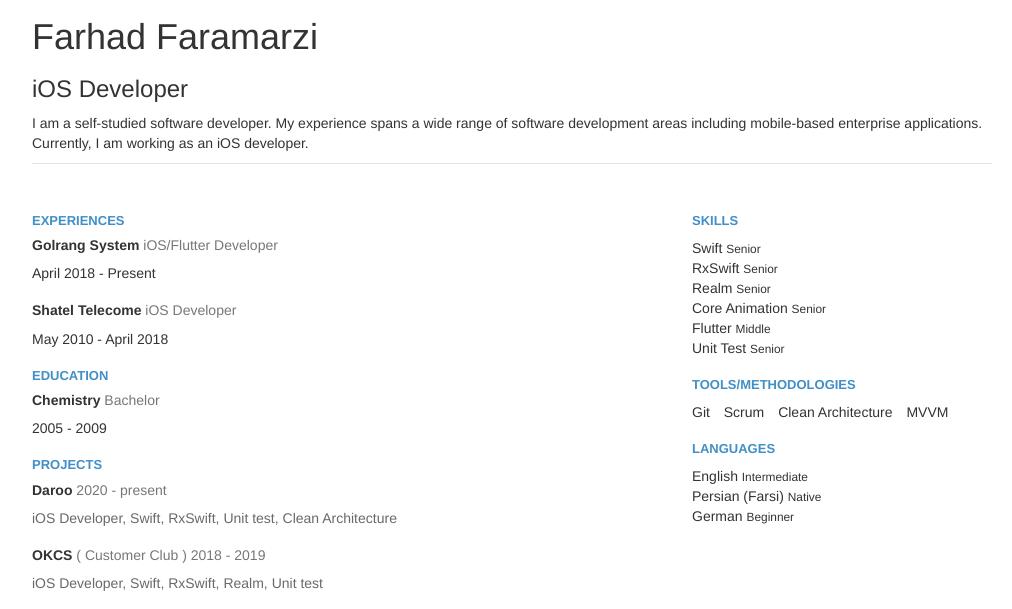
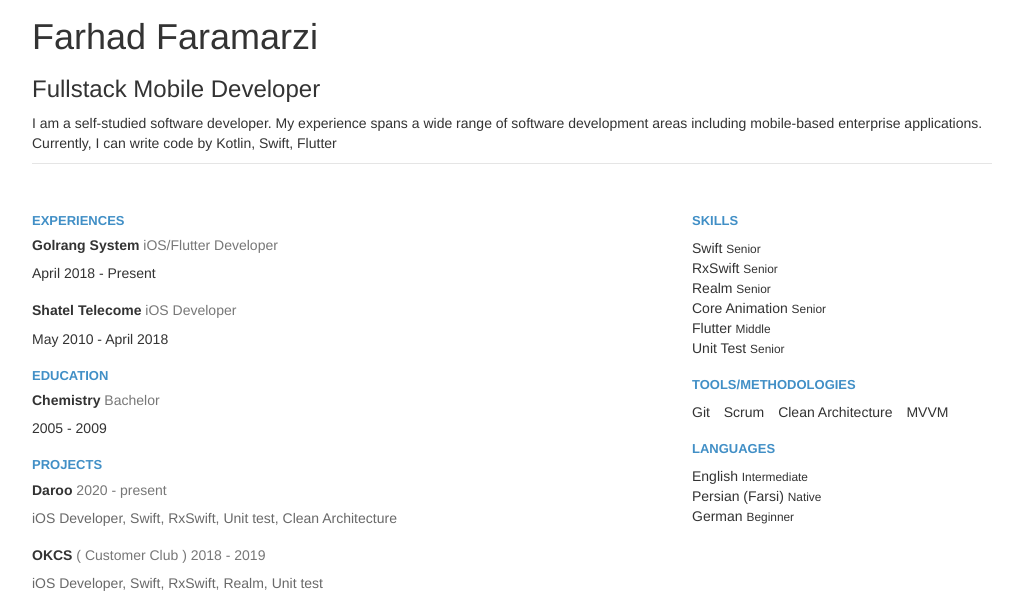
Before and after one commit to farhad1985/farhad1985.github.io, a plain HTML site: page index.html in a window 1280 px wide. Shown: the part 189-798 px from the top of the page, without its empty margins (128-1140 px from the left). Drawn offline with Linux system fonts and the light colour scheme.

Commit message:
Update index.html

```diff
--- a/index.html
+++ b/index.html
@@ -8,7 +8,7 @@
             <div class=col-xs-8>
                 <img width="150" src="./pic.jpg" alt="Avatar" />
                 <h1> Farhad Faramarzi </h1>
-                <h3>iOS Developer </h3>
+                <h3>Fullstack Mobile Developer </h3>
             </div> <div class=col-xs-4> <div>
                 <small> Tehran, Iran </small>
             </div>
@@ -32,7 +32,7 @@
             </div>
         </div>
 
-        <p> I am a self-studied software developer. My experience spans a wide range of software development areas including mobile-based enterprise applications. <br> Currently, I am working as an iOS developer. </p>
+        <p> I am a self-studied software developer. My experience spans a wide range of software development areas including mobile-based enterprise applications. <br> Currently, I can write code by Kotlin, Swift, Flutter </p>
     </div>
 
     <div class=content>
```
